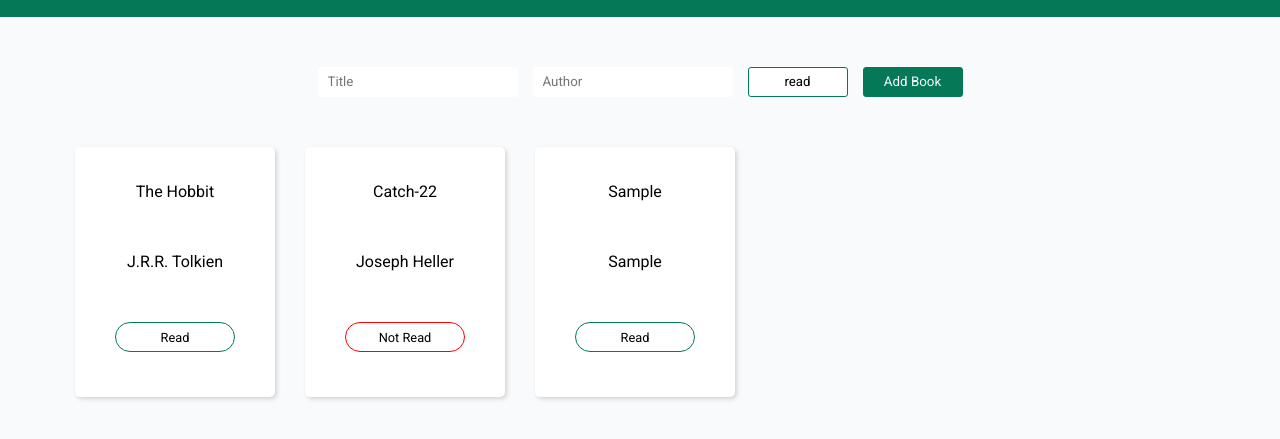
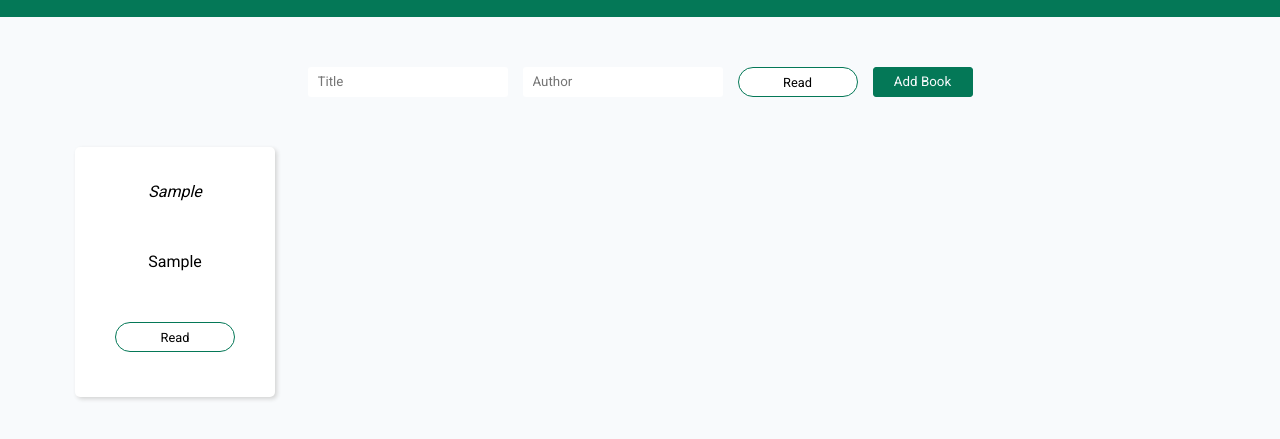
Before and after one commit to iklug/library, a plain HTML site: page index.html in a window 1280 px wide. Both pictures are taken after typing "Sample", "Sample" into the empty fields and a click on the button "Add Book". Shown: the part 83-522 px from the top of the page. Drawn offline with Linux system fonts and the light colour scheme.

Commit message:
add functionality

```diff
--- a/app.js
+++ b/app.js
@@ -19,8 +19,7 @@ myLibrary.push(bookObject);
 console.log( `${bookObject.title} has been added to the Library.`);
 
 }
-addBookToLibrary(book1);
-addBookToLibrary(book2);
+
 
 // html related manipulation
 
@@ -31,6 +30,12 @@ const addNewBook = (obj) => {
     const newBook = document.createElement('div');
 newBook.classList.add('listed-book');
 newBook.setAttribute('data-index', `${myLibrary.length}`);
+const deleteButtonDiv = document.createElement('div');
+deleteButtonDiv.classList.add('position-test');
+const actualDelete = document.createElement('button')
+actualDelete.classList.add('delete');
+actualDelete.textContent = 'X';
+deleteButtonDiv.appendChild(actualDelete);
 const bookTitle = document.createElement('div');
 bookTitle.classList.add('book-title');
 bookTitle.textContent = obj.title;
@@ -46,7 +51,12 @@ buttonDiv.appendChild(readButton);
 newBook.appendChild(bookTitle);
 newBook.appendChild(bookAuthor);
 newBook.appendChild(buttonDiv);
+newBook.appendChild(deleteButtonDiv);
 bookList.appendChild(newBook);
+console.log(readButton.getAttribute('class'));
+
+
+
 }
 
 const displayBooks = (array) => {
@@ -60,11 +70,11 @@ displayBooks(myLibrary);
 //     button.classList.remove('read-border');
 //     button.classList.add('unread-border');
 // }
+
+
 const buttons = document.querySelectorAll('.listed');
 
-
-const buttonFlip = () => {
-
+const changeBorder = () => {
 Array.from(buttons).forEach(key => key.addEventListener('click', (key) => {
 
     key.target.classList.toggle('unread-border');
@@ -80,28 +90,51 @@ Array.from(buttons).forEach(key => key.addEventListener('click', (key) => {
 
 ))};
 
-buttonFlip();
 
-// Array.from(badButtons).forEach(key => key.addEventListener('click', (key) =>
-//     {key.target.classList.remove('unread-border');
-//         key.target.classList.add('read-border');
-//         key.target.textContent = 'Read';
-//         }
-// ));
+document.querySelector('.book-display').addEventListener('click', (e)=>{
+    console.log(e.target);
+    if(e.target.classList.contains('listed')){
+        console.log('clicked!');
+        e.target.classList.toggle('unread-border');
+        e.target.classList.contains('unread-border') ? e.target.textContent = 'Not Read' : e.target.textContent = 'Read';
+        ;
+    }
+});
+document.querySelector('form').addEventListener('click', (e)=>{
+    console.log(e.target);
+    if(e.target.classList.contains('listed')){
+        console.log('clicked!');
+        e.target.classList.toggle('unread-border');
+        e.target.classList.contains('unread-border') ? e.target.textContent = 'Not Read' : e.target.textContent = 'Read';
+        ;
+    }
+});
+
+
 
 const form = document.getElementById('submission');
 
 form.addEventListener('submit', (event) => {
     event.preventDefault();
-
-    const newBookObj = {
-
-    };
-    newBookObj.title = form.title.value;
-    newBookObj.author = form.author.value;
-    newBookObj.haveRead = true;
+const readValue = document.querySelector('#readBoolean');
+console.log(readValue);
+const readBool = readValue.textContent === 'Read';
+console.log(readBool);
+    const thisBook = new Book(`${form.title.value}`, `${form.author.value}`, readBool);
     form.title.value = '';
     form.author.value = '';
-    addNewBook(newBookObj);
+
+    addNewBook(thisBook);
 
 });
+
+console.log(myLibrary);
+
+const removeBook = (array, index) => {
+    array.splice(index, 1);
+    return array;
+}
+
+removeBook(myLibrary, 0);
+console.log(myLibrary);
+displayBooks(myLibrary);
--- a/index.html
+++ b/index.html
@@ -26,12 +26,15 @@
         />
         <input type="text" id="author" name="author" placeholder="Author" />
 
-        <button type="button" class="read-button">read</button>
+        <button type="button" class="listed" id="readBoolean">Read</button>
 
         <button type="submit" class="addbutton">Add Book</button>
       </form>
 
-      <div class="book-display"></div>
+      <div class="book-display">
+
+        </div>
+      </div>
     </div>
   </body>
 </html>
--- a/styles.css
+++ b/styles.css
@@ -45,19 +45,21 @@
   width: 200px;
   font-family: inherit;
 }
-.addbutton {
+/* .addbutton {
   background-color: var(--heading);
   color: #f8fafc;
-}
-.read-button {
+} */
+/* .read-button {
   background-color: white;
-}
-.book-form button {
+} */
+.addbutton {
   height: 1.9rem;
   border: 0.5px solid var(--heading);
   border-radius: 3px;
   width: 100px;
   font-family: inherit;
+  background-color: var(--heading);
+  color: #f8fafc;
 }
 .read-button:hover {
   border: 0.5px solid red;
@@ -81,6 +83,10 @@
   align-items: center;
   justify-content: space-around;
   padding: 30px 5px 10px 5px;
+  position: relative;
+}
+.listed-book:hover {
+  box-shadow: 4px 4px 6px lightgrey;
 }
 .listed-book div {
   width: 140px;
@@ -105,3 +111,26 @@
 .unread-border {
   border: 0.25px solid red;
 }
+
+.book-title {
+  font-style: italic;
+}
+.position-test {
+  position: absolute;
+  left: 115px;
+  top: 5px;
+}
+.delete {
+  height: 17px;
+  border: 0.5px solid red;
+  background-color: white;
+  border-radius: 30px;
+  color: red;
+  display: none;
+}
+.listed-book:hover button {
+  display: inline-block;
+}
+.delete:hover {
+  transform: scale(1.1);
+}
```
